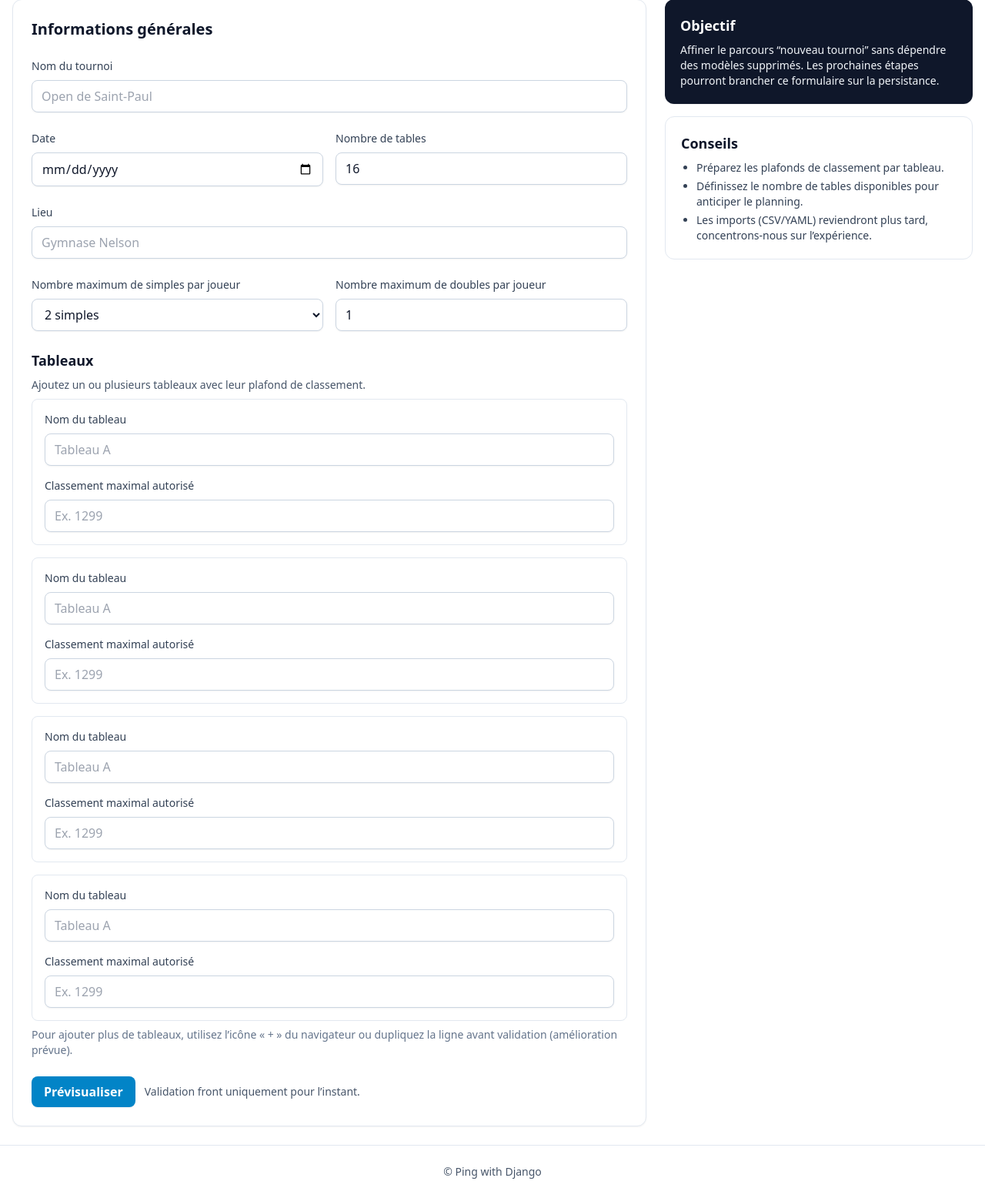
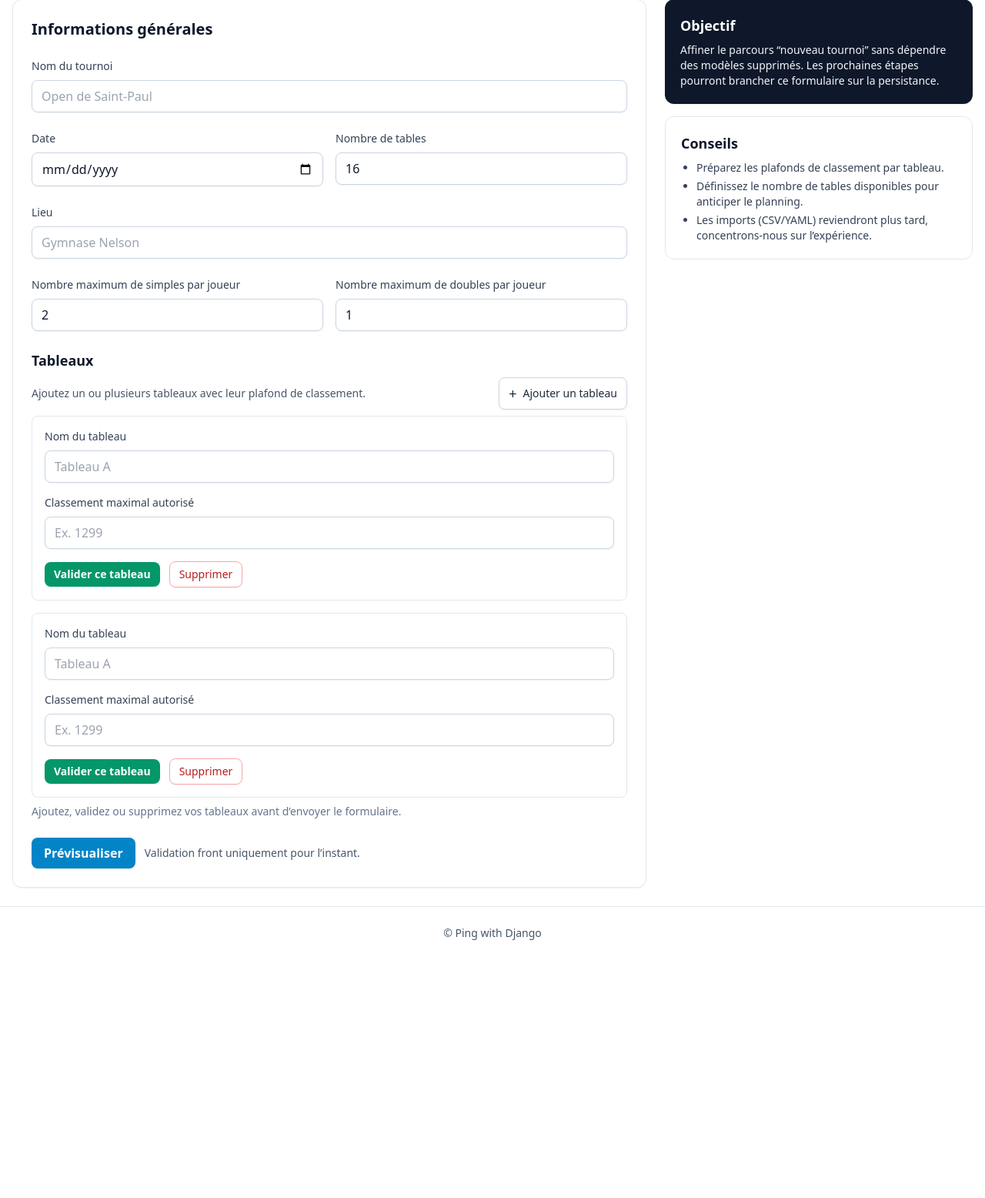
Before and after one commit to olivier6088/ping-tournoi-manager, a Django app: page /tournois/nouveau/ in a window 1280 px wide. Shown: the part 226-1782 px from the top of the page at 77% size. After the commit the page ends 1447 px from the top, so only its background shows below. Run offline with Django 5.2, Linux system fonts and the light colour scheme; some libraries are stand-ins or nearby versions.

Commit message:
Add dynamic tableau controls and numeric singles input

```diff
--- a/core/forms.py
+++ b/core/forms.py
@@ -45,12 +45,11 @@ class TournamentForm(forms.Form):
             }
         ),
     )
-    max_simples = forms.TypedChoiceField(
+    max_simples = forms.IntegerField(
         label="Nombre maximum de simples par joueur",
-        coerce=int,
-        choices=[(1, "1 simple"), (2, "2 simples"), (3, "3 simples"), (4, "4 simples")],
+        min_value=0,
         initial=2,
-        widget=forms.Select(
+        widget=forms.NumberInput(
             attrs={
                 "class": COMMON_INPUT_CLASSES,
             }
--- a/core/templates/core/create_tournament.html
+++ b/core/templates/core/create_tournament.html
@@ -58,11 +58,17 @@
 
       <div class="space-y-2">
         <h3 class="text-lg font-semibold text-slate-900 dark:text-white">Tableaux</h3>
-        <p class="text-sm text-slate-600 dark:text-slate-400">Ajoutez un ou plusieurs tableaux avec leur plafond de classement.</p>
+        <div class="flex items-center justify-between gap-4">
+          <p class="text-sm text-slate-600 dark:text-slate-400">Ajoutez un ou plusieurs tableaux avec leur plafond de classement.</p>
+          <button type="button" data-action="add-table" class="inline-flex items-center gap-2 rounded-lg border border-slate-300 px-3 py-1.5 text-sm font-medium text-slate-800 shadow-sm hover:bg-slate-50 focus-visible:outline focus-visible:outline-2 focus-visible:outline-offset-2 focus-visible:outline-sky-500 dark:border-slate-600 dark:text-white dark:hover:bg-slate-700">
+            <span class="text-lg" aria-hidden="true">+</span>
+            Ajouter un tableau
+          </button>
+        </div>
         {{ table_formset.management_form }}
-        <div class="space-y-4">
+        <div class="space-y-4" data-table-formset>
           {% for tableau_form in table_formset %}
-            <div class="rounded-lg border border-slate-200 dark:border-slate-700 p-4 space-y-4">
+            <div class="rounded-lg border border-slate-200 dark:border-slate-700 p-4 space-y-4" data-table-form>
               <div class="space-y-2">
                 <label for="{{ tableau_form.nom.id_for_label }}" class="block text-sm font-medium text-slate-700 dark:text-slate-200">{{ tableau_form.nom.label }}</label>
                 {{ tableau_form.nom }}
@@ -73,10 +79,38 @@
                 {{ tableau_form.classement_max }}
                 {% if tableau_form.classement_max.errors %}<p class="text-sm text-red-600">{{ tableau_form.classement_max.errors|join:", " }}</p>{% endif %}
               </div>
+              <div class="flex flex-wrap items-center gap-3">
+                <button type="button" class="inline-flex items-center gap-2 rounded-lg bg-emerald-600 px-3 py-1.5 text-sm font-semibold text-white shadow-sm hover:bg-emerald-500 focus-visible:outline focus-visible:outline-2 focus-visible:outline-offset-2 focus-visible:outline-emerald-400" data-action="validate-table">
+                  Valider ce tableau
+                </button>
+                <button type="button" class="inline-flex items-center gap-2 rounded-lg border border-red-300 px-3 py-1.5 text-sm font-medium text-red-700 shadow-sm hover:bg-red-50 focus-visible:outline focus-visible:outline-2 focus-visible:outline-offset-2 focus-visible:outline-red-400 dark:border-red-700 dark:text-red-200 dark:hover:bg-red-900/30" data-action="remove-table">
+                  Supprimer
+                </button>
+              </div>
             </div>
           {% endfor %}
         </div>
-        <p class="text-sm text-slate-500 dark:text-slate-400">Pour ajouter plus de tableaux, utilisez l’icône « + » du navigateur ou dupliquez la ligne avant validation (amélioration prévue).</p>
+        <template id="empty-table-form-template">
+          <div class="rounded-lg border border-slate-200 dark:border-slate-700 p-4 space-y-4" data-table-form>
+            <div class="space-y-2">
+              <label for="{{ table_formset.empty_form.nom.id_for_label }}" class="block text-sm font-medium text-slate-700 dark:text-slate-200">{{ table_formset.empty_form.nom.label }}</label>
+              {{ table_formset.empty_form.nom }}
+            </div>
+            <div class="space-y-2">
+              <label for="{{ table_formset.empty_form.classement_max.id_for_label }}" class="block text-sm font-medium text-slate-700 dark:text-slate-200">{{ table_formset.empty_form.classement_max.label }}</label>
+              {{ table_formset.empty_form.classement_max }}
+            </div>
+            <div class="flex flex-wrap items-center gap-3">
+              <button type="button" class="inline-flex items-center gap-2 rounded-lg bg-emerald-600 px-3 py-1.5 text-sm font-semibold text-white shadow-sm hover:bg-emerald-500 focus-visible:outline focus-visible:outline-2 focus-visible:outline-offset-2 focus-visible:outline-emerald-400" data-action="validate-table">
+                Valider ce tableau
+              </button>
+              <button type="button" class="inline-flex items-center gap-2 rounded-lg border border-red-300 px-3 py-1.5 text-sm font-medium text-red-700 shadow-sm hover:bg-red-50 focus-visible:outline focus-visible:outline-2 focus-visible:outline-offset-2 focus-visible:outline-red-400 dark:border-red-700 dark:text-red-200 dark:hover:bg-red-900/30" data-action="remove-table">
+                Supprimer
+              </button>
+            </div>
+          </div>
+        </template>
+        <p class="text-sm text-slate-500 dark:text-slate-400">Ajoutez, validez ou supprimez vos tableaux avant d’envoyer le formulaire.</p>
       </div>
 
       <div class="flex items-center gap-3">
@@ -149,4 +183,74 @@
   </section>
 {% endif %}
 
+<script>
+  document.addEventListener('DOMContentLoaded', () => {
+    const formsetContainer = document.querySelector('[data-table-formset]');
+    const addButton = document.querySelector('[data-action="add-table"]');
+    const template = document.querySelector('#empty-table-form-template');
+    const totalFormsInput = document.querySelector('#id_tableaux-TOTAL_FORMS');
+    const formsetPrefixPattern = /tableaux-\d+-/g;
+
+    if (!formsetContainer || !addButton || !template || !totalFormsInput) {
+      return;
+    }
+
+    const updateFormIndices = () => {
+      const forms = Array.from(formsetContainer.querySelectorAll('[data-table-form]'));
+      forms.forEach((formEl, index) => {
+        formEl.querySelectorAll('input, select, textarea').forEach((field) => {
+          if (field.name) field.name = field.name.replace(formsetPrefixPattern, `tableaux-${index}-`);
+          if (field.id) field.id = field.id.replace(formsetPrefixPattern, `tableaux-${index}-`);
+        });
+
+        formEl.querySelectorAll('label[for]').forEach((label) => {
+          const currentFor = label.getAttribute('for');
+          if (currentFor) label.setAttribute('for', currentFor.replace(formsetPrefixPattern, `tableaux-${index}-`));
+        });
+      });
+
+      totalFormsInput.value = forms.length;
+    };
+
+    const validateTableBlock = (block) => {
+      const inputs = block.querySelectorAll('input, select, textarea');
+      for (const field of inputs) {
+        if (!field.reportValidity()) {
+          return false;
+        }
+      }
+      return true;
+    };
+
+    addButton.addEventListener('click', () => {
+      const clone = template.content.cloneNode(true);
+      formsetContainer.appendChild(clone);
+      updateFormIndices();
+    });
+
+    formsetContainer.addEventListener('click', (event) => {
+      const action = event.target.closest('[data-action]');
+      if (!action) return;
+
+      const block = action.closest('[data-table-form]');
+      if (!block) return;
+
+      if (action.dataset.action === 'remove-table') {
+        const existingBlocks = formsetContainer.querySelectorAll('[data-table-form]');
+        if (existingBlocks.length <= 1) {
+          return;
+        }
+        block.remove();
+        updateFormIndices();
+      }
+
+      if (action.dataset.action === 'validate-table') {
+        validateTableBlock(block);
+      }
+    });
+
+    updateFormIndices();
+  });
+</script>
+
 {% endblock %}
--- a/core/views.py
+++ b/core/views.py
@@ -10,7 +10,7 @@ def home(request):
 
 def create_tournament(request):
     preview = None
-    TableFormSet = formset_factory(TableForm, extra=3, min_num=1, validate_min=True)
+    TableFormSet = formset_factory(TableForm, extra=1, min_num=1, validate_min=True)
 
     form = TournamentForm(request.POST or None)
     table_formset = TableFormSet(request.POST or None, prefix="tableaux")
```
